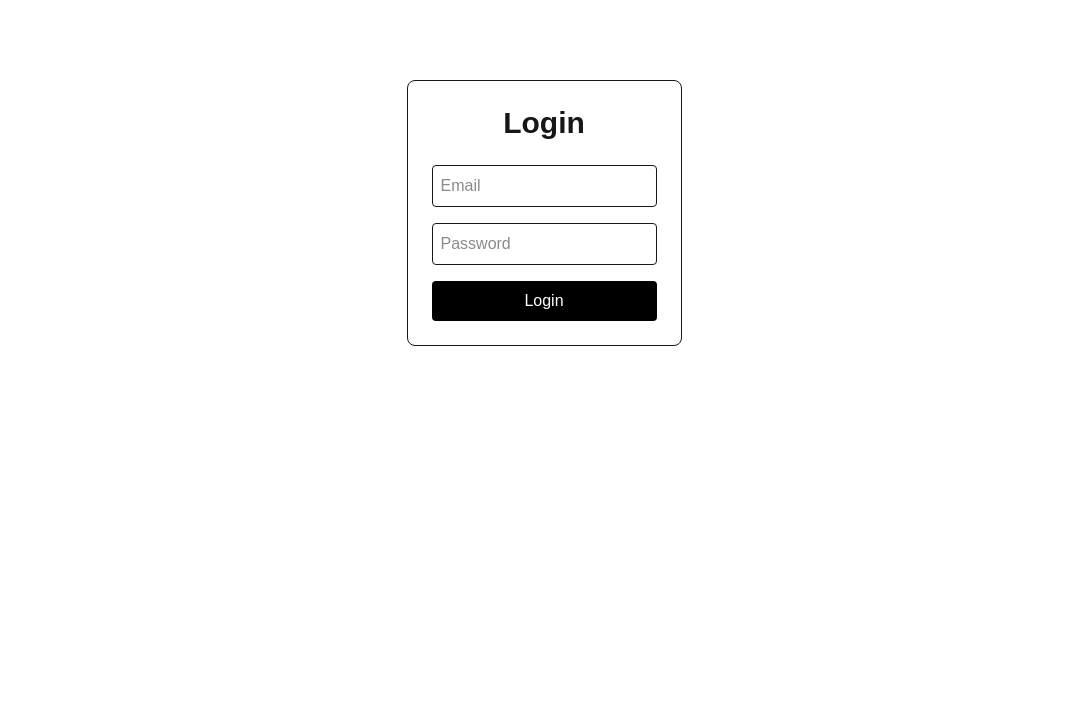
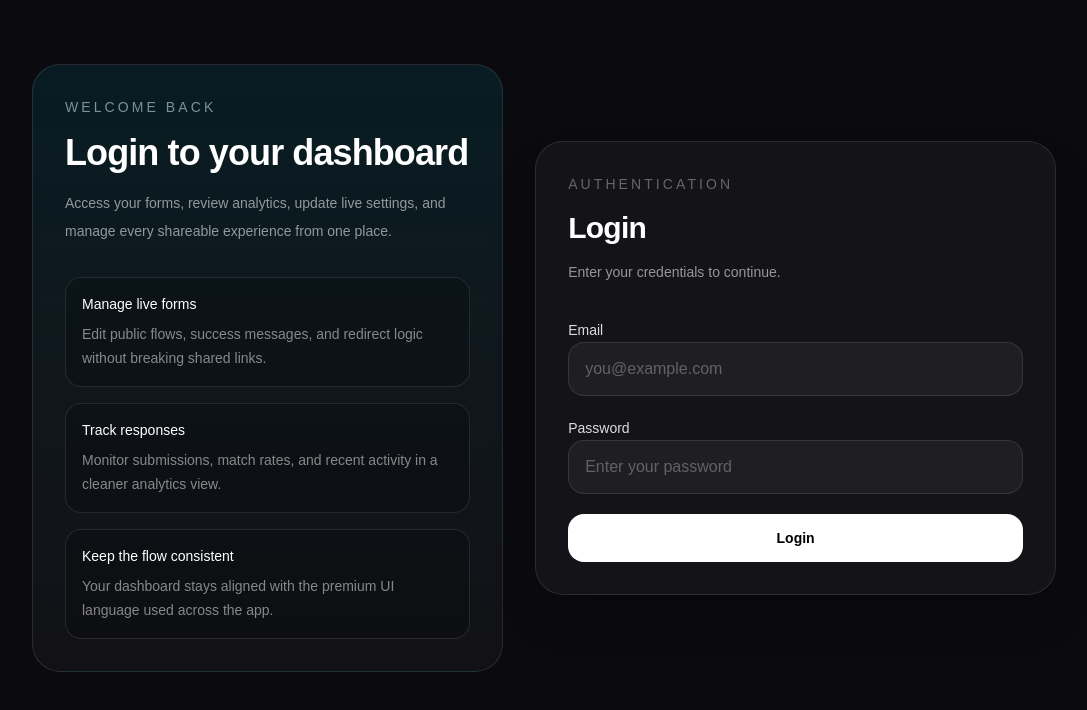
Before and after one commit to sharvGenus/form-project, a Next.js app in the folder form-app/: page /login in a window 1280 px wide. Shown: the top 710 px of the page, without its empty margins (96-1183 px from the left). Built offline with nearby package versions, Linux system fonts and the light colour scheme.

Commit message:
frontend part 2 login page completed

```diff
--- a/form-app/app/login/page.jsx
+++ b/form-app/app/login/page.jsx
@@ -19,6 +19,7 @@ export default function LoginPage() {
     setFieldErrors({});
     setLoading(true);
 
+    try {
       const res = await fetch('/api/auth/login', {
         method: 'POST',
         headers: { 'Content-Type': 'application/json' },
@@ -35,49 +36,109 @@ export default function LoginPage() {
       }
 
       router.push('/dashboard');
+    } catch {
+      setLoading(false);
+      setError('Unable to log in right now. Please try again.');
+    }
   }
 
   return (
-    <div className="max-w-md mx-auto mt-20 p-6 border rounded-lg">
-      <h1 className="text-3xl font-bold mb-6 text-center">Login</h1>
+    <div className="min-h-screen bg-[#0b0b0f] px-4 py-10 text-white sm:py-16">
+      <div className="mx-auto grid max-w-5xl gap-8 lg:grid-cols-[0.95fr_1.05fr] lg:items-center">
+        <aside className="rounded-[28px] border border-white/10 bg-gradient-to-b from-cyan-500/10 to-white/[0.03] p-6 sm:p-8">
+          <p className="text-sm uppercase tracking-[0.22em] text-cyan-100/55">Welcome Back</p>
+          <h1 className="mt-4 text-3xl font-semibold tracking-tight text-white sm:text-4xl">
+            Login to your dashboard
+          </h1>
+          <p className="mt-4 max-w-md text-sm leading-7 text-white/55">
+            Access your forms, review analytics, update live settings, and manage every shareable
+            experience from one place.
+          </p>
 
-      <form onSubmit={handleSubmit} className="space-y-4">
-        <div>
+          <div className="mt-8 space-y-4">
+            <div className="rounded-2xl border border-white/10 bg-black/20 p-4">
+              <p className="text-sm font-medium text-white">Manage live forms</p>
+              <p className="mt-2 text-sm leading-6 text-white/50">
+                Edit public flows, success messages, and redirect logic without breaking shared links.
+              </p>
+            </div>
+
+            <div className="rounded-2xl border border-white/10 bg-black/20 p-4">
+              <p className="text-sm font-medium text-white">Track responses</p>
+              <p className="mt-2 text-sm leading-6 text-white/50">
+                Monitor submissions, match rates, and recent activity in a cleaner analytics view.
+              </p>
+            </div>
+
+            <div className="rounded-2xl border border-white/10 bg-black/20 p-4">
+              <p className="text-sm font-medium text-white">Keep the flow consistent</p>
+              <p className="mt-2 text-sm leading-6 text-white/50">
+                Your dashboard stays aligned with the premium UI language used across the app.
+              </p>
+            </div>
+          </div>
+        </aside>
+
+        <section className="rounded-[28px] border border-white/10 bg-white/[0.04] p-6 shadow-2xl shadow-black/30 sm:p-8">
+          <p className="text-sm uppercase tracking-[0.22em] text-white/35">Authentication</p>
+          <h2 className="mt-4 text-3xl font-semibold tracking-tight text-white">Login</h2>
+          <p className="mt-3 text-sm leading-7 text-white/55">
+            Enter your credentials to continue.
+          </p>
+
+          <form onSubmit={handleSubmit} className="mt-8 space-y-5">
+            <div className="space-y-2">
+              <label htmlFor="email" className="text-sm font-medium text-white/85">
+                Email
+              </label>
               <input
+                id="email"
                 type="email"
-            placeholder="Email"
-            className="w-full border p-2 rounded"
+                placeholder="you@example.com"
+                autoComplete="email"
+                className="w-full rounded-2xl border border-white/10 bg-white/5 px-4 py-3.5 text-white placeholder:text-white/30 outline-none transition duration-200 focus:border-cyan-400/60 focus:bg-white/10 focus:ring-4 focus:ring-cyan-400/10"
                 value={form.email}
                 onChange={(e) => setForm({ ...form, email: e.target.value })}
               />
               {fieldErrors.email && (
-            <p className="text-red-600 text-sm mt-1">{fieldErrors.email[0]}</p>
+                <p className="text-sm text-red-300">{fieldErrors.email[0]}</p>
               )}
             </div>
 
-        <div>
+            <div className="space-y-2">
+              <label htmlFor="password" className="text-sm font-medium text-white/85">
+                Password
+              </label>
               <input
+                id="password"
                 type="password"
-            placeholder="Password"
-            className="w-full border p-2 rounded"
+                placeholder="Enter your password"
+                autoComplete="current-password"
+                className="w-full rounded-2xl border border-white/10 bg-white/5 px-4 py-3.5 text-white placeholder:text-white/30 outline-none transition duration-200 focus:border-cyan-400/60 focus:bg-white/10 focus:ring-4 focus:ring-cyan-400/10"
                 value={form.password}
                 onChange={(e) => setForm({ ...form, password: e.target.value })}
               />
               {fieldErrors.password && (
-            <p className="text-red-600 text-sm mt-1">{fieldErrors.password[0]}</p>
+                <p className="text-sm text-red-300">{fieldErrors.password[0]}</p>
               )}
             </div>
 
-        {error && <p className="text-red-600 text-sm">{error}</p>}
+            {error && (
+              <div className="rounded-2xl border border-red-400/20 bg-red-500/10 px-4 py-3 text-sm text-red-200">
+                {error}
+              </div>
+            )}
 
             <button
               type="submit"
               disabled={loading}
-          className="w-full bg-black text-white py-2 rounded"
+              className="w-full rounded-2xl bg-white px-4 py-3.5 text-sm font-semibold text-black transition duration-300 hover:bg-cyan-100 disabled:cursor-not-allowed disabled:opacity-70"
             >
               {loading ? 'Logging in...' : 'Login'}
             </button>
           </form>
+        </section>
+      </div>
     </div>
   );
 }
```
Lines whose indentation alone changed are shown as unchanged.
